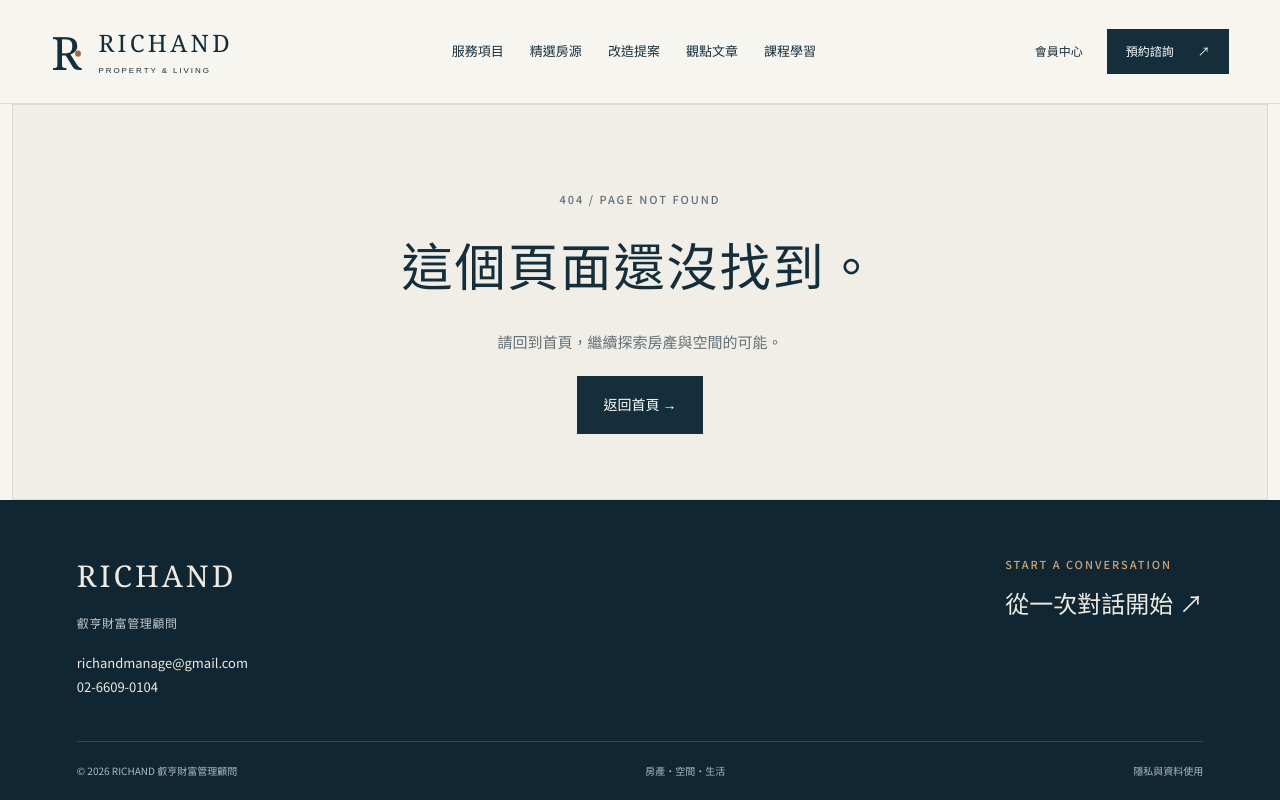
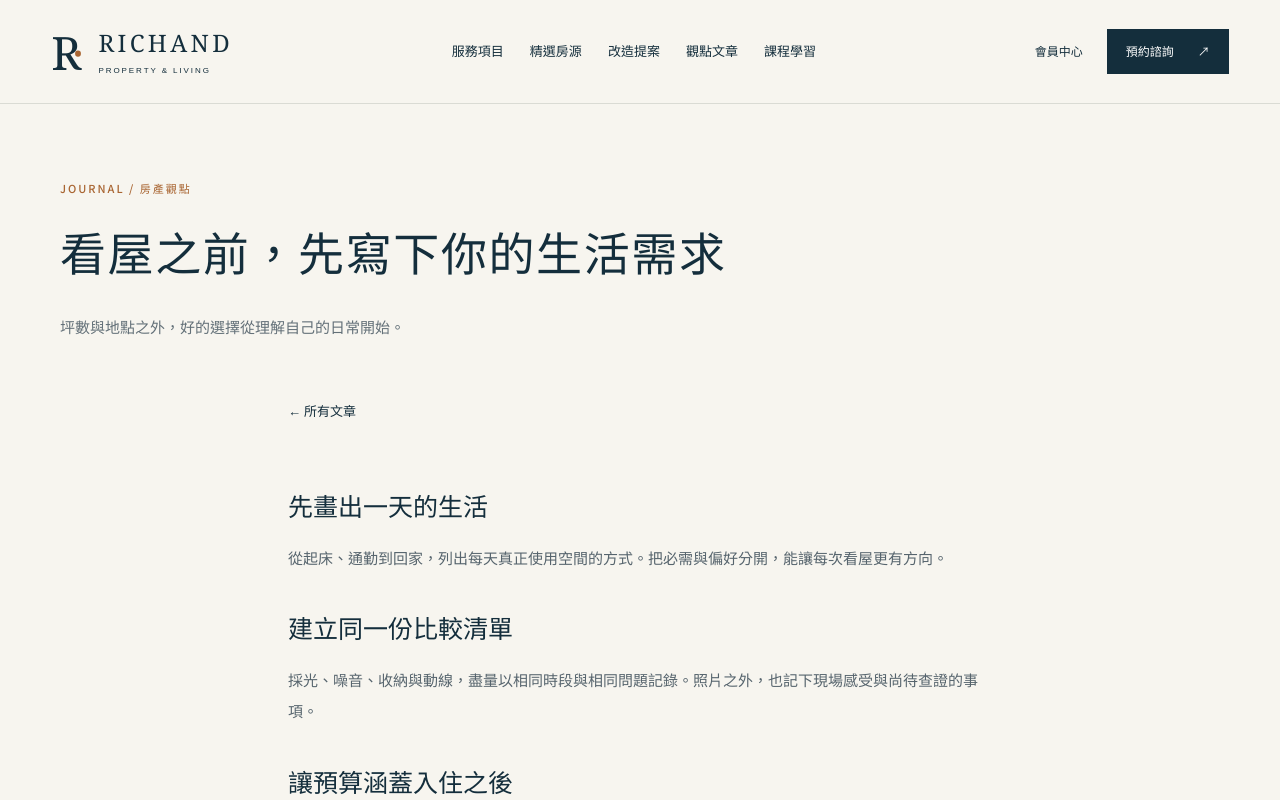
Before and after one commit to richandmanage-create/richand-website, a Next.js app: page /journal/before-your-first-viewing in a window 1280 px wide. Before the commit this address had no page. Shown: the top 800 px of the page. Built offline with nearby package versions, Linux system fonts and the light colour scheme.

Commit message:
Add RICHAND source: src/app/journal/[slug]/page.tsx

```diff
--- /dev/null
+++ b/src/app/journal/[slug]/page.tsx
@@ -0,0 +1,7 @@
+import { notFound } from 'next/navigation';
+import Link from 'next/link';
+import { articles } from '@/lib/content';
+import { PageIntro } from '@/components/shell';
+export function generateStaticParams(){return articles.map(a=>({slug:a.slug}));}
+export async function generateMetadata({params}:{params:Promise<{slug:string}>}){const {slug}=await params;return {title:articles.find(a=>a.slug===slug)?.title??'找不到文章'};}
+export default async function Page({params}:{params:Promise<{slug:string}>}){const {slug}=await params;const a=articles.find(a=>a.slug===slug);if(!a)notFound();return <><PageIntro eyebrow={'JOURNAL / '+a.tag} title={a.title} description={a.intro}/><article className="prose"><Link className="back" href="/journal">← 所有文章</Link>{a.sections.map(([title,text])=><section key={title}><h2>{title}</h2><p>{text}</p></section>)}<div className="notice">本文為一般性需求整理與空間規劃觀點，不提供個別交易、法律或投資判斷。</div><Link className="text-link" href="/booking">帶著你的問題，和我們聊聊 →</Link></article></>}
```
